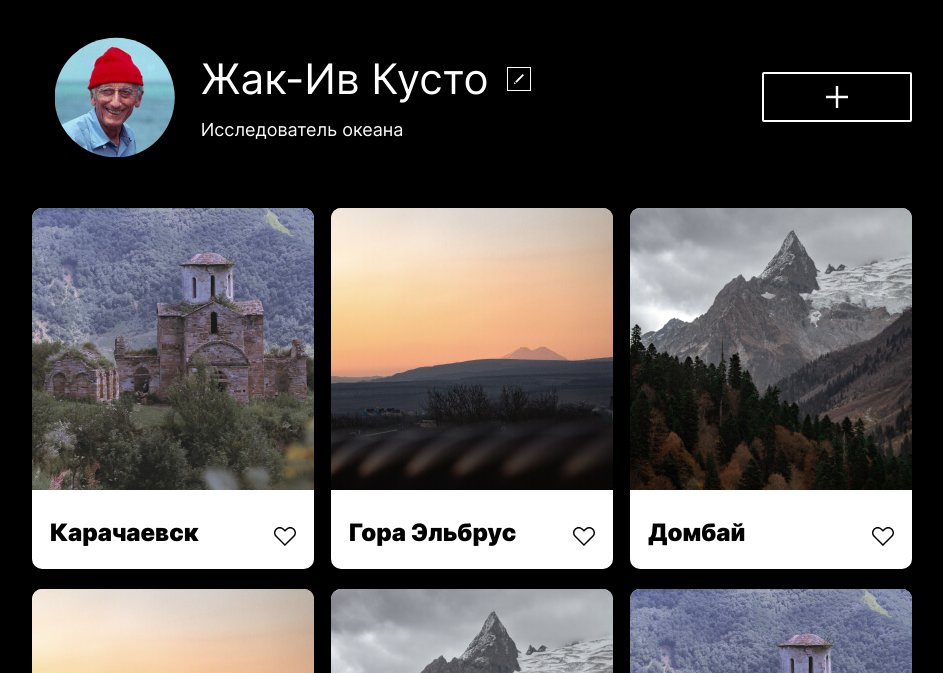
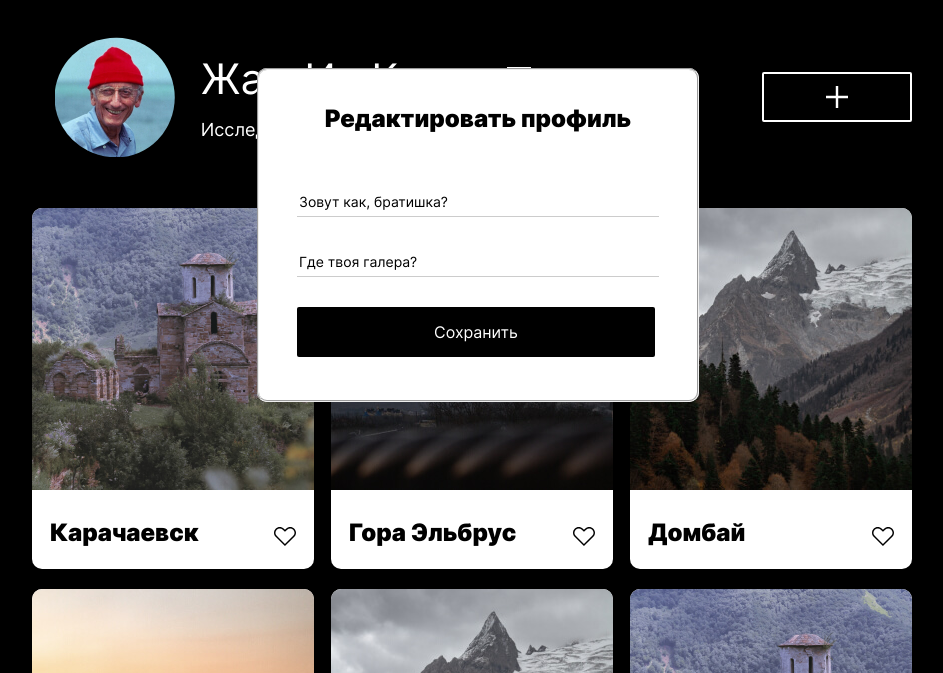
Before and after one commit to TiFox13/mesto, a plain HTML site: page index.html in a window 1280 px wide. Shown: the part 127-800 px from the top of the page, without its empty margins (168-1111 px from the left). Drawn offline with Linux system fonts and the light colour scheme.

Commit message:
feat: сделать редактирования. пока без кнопки

```diff
--- a/blocks/element/element.css
+++ b/blocks/element/element.css
@@ -34,3 +34,6 @@
     width: 22px;
     height: 19px;
 }
+.like:hover {
+    opacity: 0.5;
+}
--- /dev/null
+++ b/blocks/form/form.css
@@ -0,0 +1,48 @@
+.form {
+    position: absolute;
+    left: 425px;
+top: 195px;
+}
+
+.form__input-container {
+    padding: 0;
+    margin: 0;
+    width: 430px;
+    height: 330px;
+    background-color: #FFF;
+    border-radius: 10px;
+}
+
+.form__item {
+    width: 358px;
+    height: 27px;
+    margin: 0 38px 30px;
+    border: 0;
+    border-bottom: 1px solid rgba(0, 0, 0, 0.2);
+    font-style: normal;
+font-weight: 400;
+font-size: 14px;
+line-height: 17px;
+
+
+}
+
+.form__heading {
+    text-align: center;
+    margin: 0;
+    font-weight: 900;
+font-size: 24px;
+line-height: 29px;
+    padding: 34px 0 54px;
+}
+
+.form-button {
+    margin: 18px 0 37px;
+    width: 358px;
+    height: 50px;
+    color: #fff;
+    background-color: #000;
+    border: 0;
+    border-radius: 2px;
+    margin: 0 38px;
+}
--- a/blocks/profile/profile.css
+++ b/blocks/profile/profile.css
@@ -90,6 +90,10 @@ margin: 14px 0 36px ;
     background-image: url(../../images/+.svg);
     background-repeat: no-repeat;
     background-position: center;
+    cursor: pointer;
+}
+.add-button:hover {
+    opacity: 0.6;
 }
 
 
@@ -106,6 +110,10 @@ margin: 14px 0 36px ;
     width: 24px;
     height: 24px;
     margin: auto 0;
+    cursor: pointer;
+}
+.edit-button:hover {
+    opacity: 0.6;
 }
 .profile__text {
     display: grid;
--- a/index.html
+++ b/index.html
@@ -28,6 +28,22 @@
             </div>
             <button class="add-button"></button>
         </div>
+
+
+        <section class="form">
+            <div class="form__container">
+                <div class="form__admin">
+                    <fieldset class="form__input-container form__input-container_ctrl_texts form__input-container_ctrl_visual form__input-container_ctrl_additional">
+                        <h2 class="form__heading">Редактировать профиль</h2>
+                        <input type="text" class="form__item" value="Зовут как, братишка?">
+                        <input type="text" class="form__item" value="Где твоя галера?">
+                        <button class="form-button">Сохранить</button>
+                    </fieldset>
+                </div>
+            </div>
+        </section>
+
+
 
         <div class="elements">
             <div class="element">
--- a/pages/index.css
+++ b/pages/index.css
@@ -7,3 +7,5 @@
 @import url(../blocks/elements/elements.css);
 @import url(../blocks/element/element.css);
 @import url(../blocks/footer/footer.css);
+
+@import url(../blocks/form/form.css);
```
Also changed, not shown: images/Close-Icon.svg (added).
